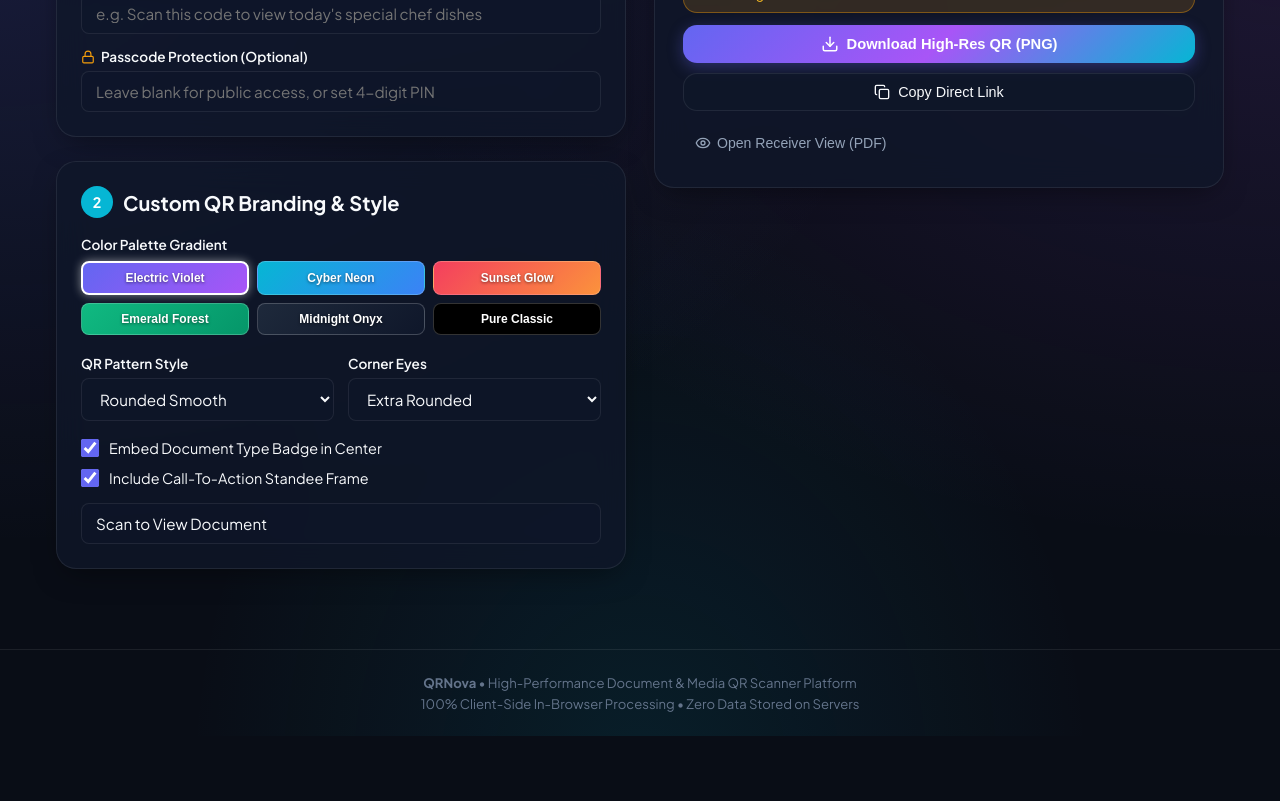
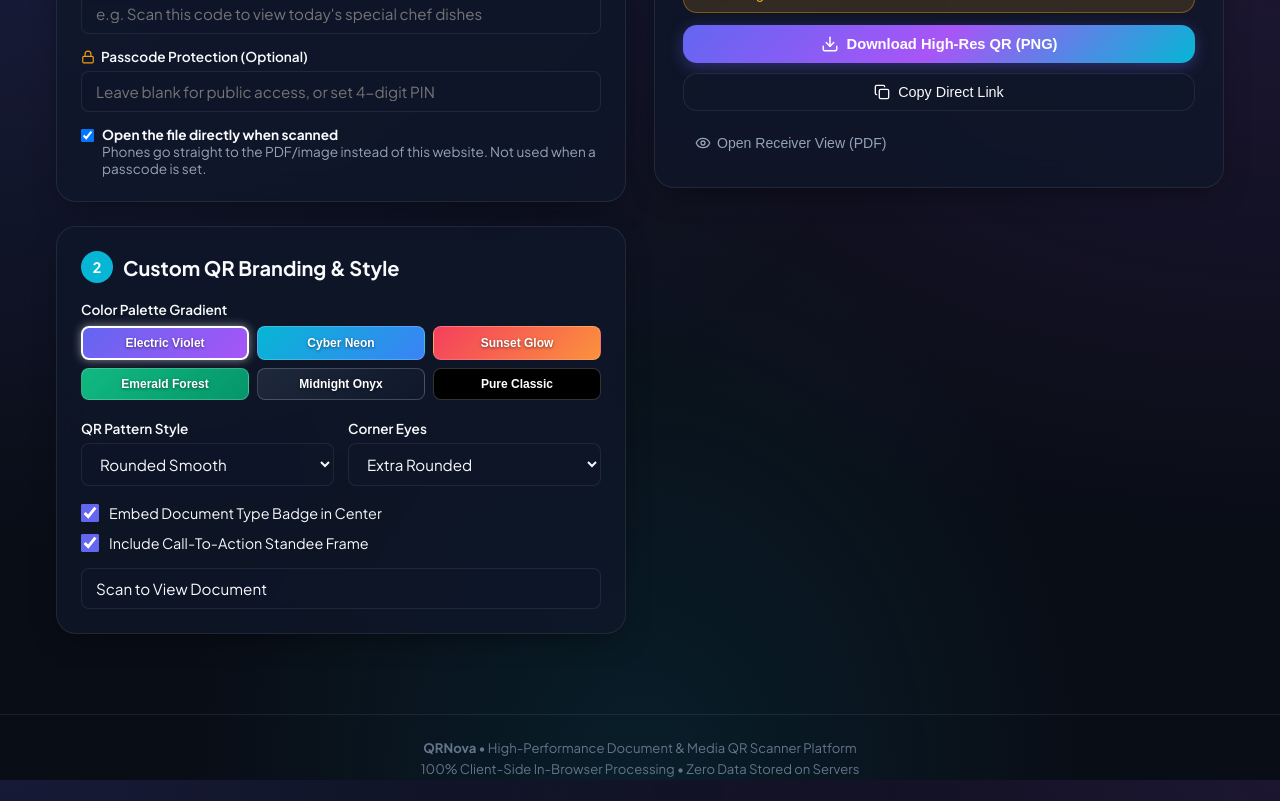
Before and after one commit to VardanAggarwal13/qr-scanner, a React (Vite) app: page / in a window 1280 px wide. Shown: the part 820-1621 px from the top of the page. Before the commit the page ends 1556 px from the top, so only its background shows below. Built offline with nearby package versions, Linux system fonts and the light colour scheme; no server answers.

Commit message:
image rendering fix

```diff
--- a/src/components/QRStudio.jsx
+++ b/src/components/QRStudio.jsx
@@ -27,6 +27,7 @@ export default function QRStudio({ onPreviewDocument }) {
   const [description, setDescription] = useState('');
   const [author, setAuthor] = useState('');
   const [pin, setPin] = useState('');
+  const [directOpen, setDirectOpen] = useState(true);
   const [fileDataUrl, setFileDataUrl] = useState('');
   const [cloudUrl, setCloudUrl] = useState('');
   const [cloudProvider, setCloudProvider] = useState('');
@@ -73,8 +74,11 @@ export default function QRStudio({ onPreviewDocument }) {
     };
 
     const targetUrl = packMediaToViewerURL(mediaObj);
-    setGeneratedUrl(targetUrl);
-  }, [currentDocId, mediaType, title, description, author, pin, fileDataUrl, cloudUrl, fileName, externalUrl, textContent]);
+    // Direct mode: the QR holds the raw file URL, so phones open the PDF/image itself instead of this site
+    const isFileType = ['pdf', 'image', 'video', 'audio'].includes(mediaType);
+    const useDirect = directOpen && !pin && isFileType && cloudUrl.startsWith('http');
+    setGeneratedUrl(useDirect ? cloudUrl : targetUrl);
+  }, [currentDocId, directOpen, mediaType, title, description, author, pin, fileDataUrl, cloudUrl, fileName, externalUrl, textContent]);
 
   // Handle File Upload & Cloud Sync
   const handleFileUpload = async (e) => {
@@ -409,6 +413,17 @@ export default function QRStudio({ onPreviewDocument }) {
                 maxLength={8}
               />
             </div>
+
+            {/* Direct open */}
+            <label style={{ display: 'flex', alignItems: 'flex-start', gap: '8px', marginTop: '14px', fontSize: '0.85rem', cursor: 'pointer' }}>
+              <input type="checkbox" checked={directOpen} onChange={(e) => setDirectOpen(e.target.checked)} style={{ marginTop: '3px' }} />
+              <span>
+                <strong>Open the file directly when scanned</strong>
+                <span style={{ display: 'block', color: 'var(--text-secondary)' }}>
+                  Phones go straight to the PDF/image instead of this website. Not used when a passcode is set.
+                </span>
+              </span>
+            </label>
           </div>
 
           {/* Step 2: Custom QR Design & Styling */}
```
